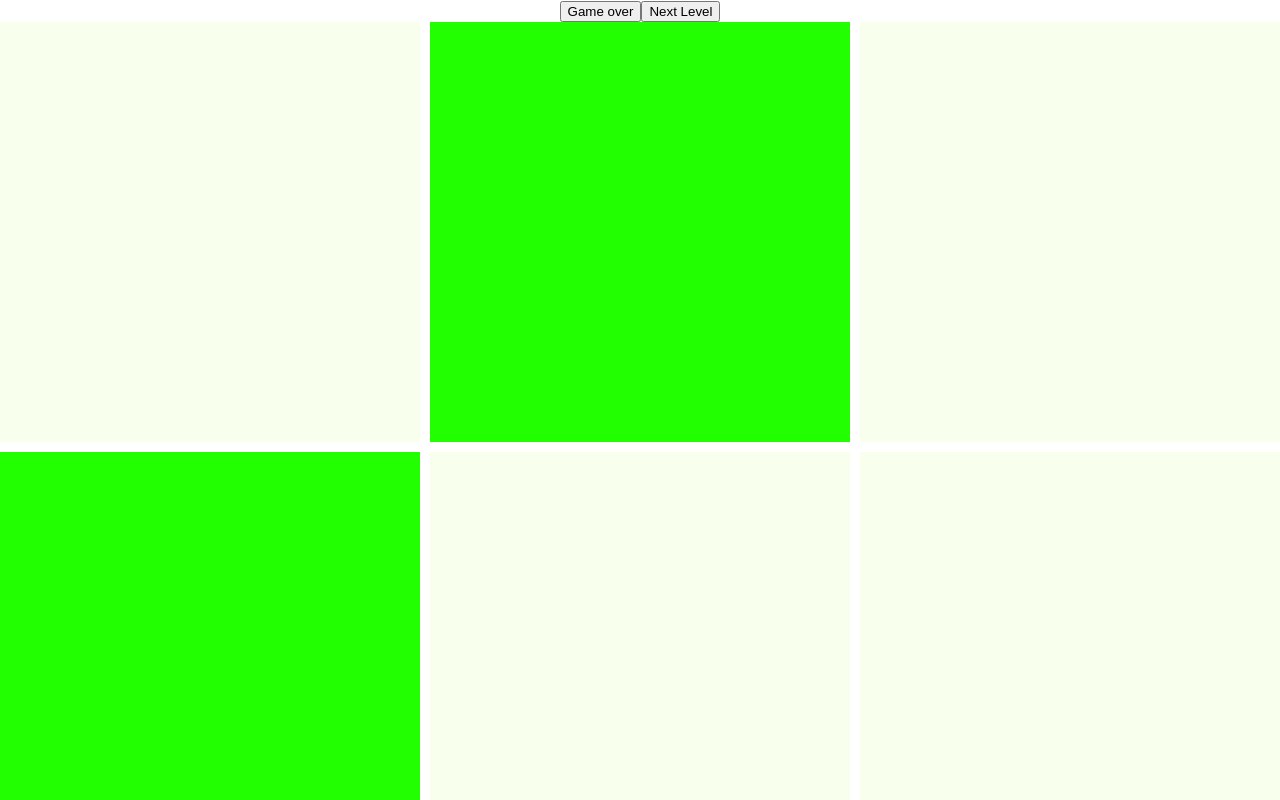
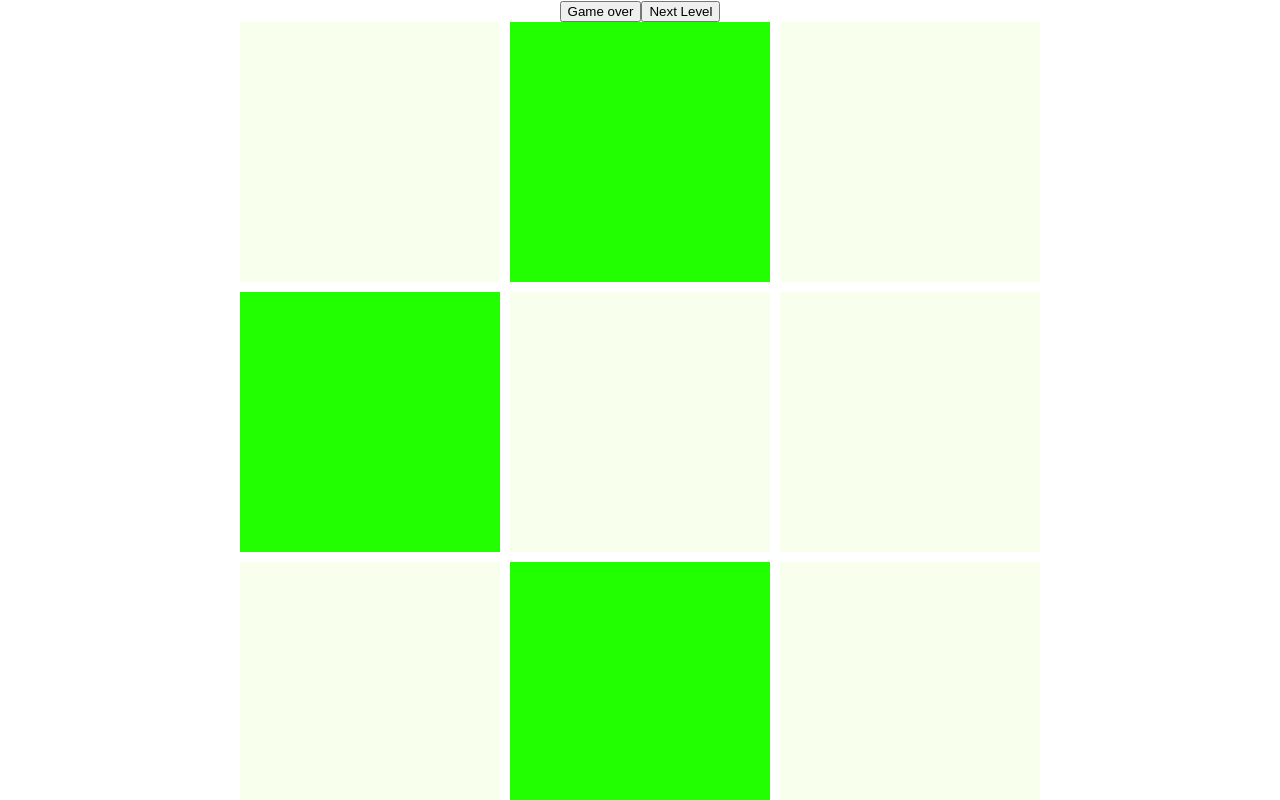
Before and after one commit to Ryancodeshard/memory-game, a React (Create React App) app: page / in a window 1280 px wide. Both pictures are taken after a click on the button "Start Game". Shown: the top 800 px of the page. Built offline with nearby package versions, Linux system fonts and the light colour scheme.

Commit message:
removed rules

```diff
--- a/package.json
+++ b/package.json
@@ -3,6 +3,7 @@
   "version": "0.1.0",
   "private": true,
   "dependencies": {
+    "@babel/plugin-proposal-private-property-in-object": "^7.21.11",
     "@testing-library/jest-dom": "^5.17.0",
     "@testing-library/react": "^13.4.0",
     "@testing-library/user-event": "^13.5.0",
--- a/src/App.css
+++ b/src/App.css
@@ -1,4 +1,6 @@
 .App {
+  height: 100vh;
+  width: 100vw;
   text-align: center;
 }
 
--- a/src/components/GameScreen/GameScreen.tsx
+++ b/src/components/GameScreen/GameScreen.tsx
@@ -46,21 +46,17 @@ const GameScreen = (props: Prop) => {
 
   const [curLevel, setCurLevel] = useState<number>(1);
   const { gridSize, numGreenSquares } = Levels[curLevel];
-  const divStyle = {
-    gridGap: `${gridSize}`,
-    gridTemplateColumns: `repeat(${gridSize}, 1fr)`,
-  };
 
   return (
-    <>
+    <div>
       <button onClick={() => setAppState(AppState.gameover)}>Game over</button>
       <button onClick={() => setCurLevel((prev) => prev + 1)}>
         Next Level
       </button>
-      <div className="container" style={divStyle}>
+      <div className="container">
         <GameGrid gridSize={gridSize} numGreenSquares={numGreenSquares} />
       </div>
-    </>
+    </div>
   );
 };
 
--- a/src/components/GameScreen/components/GameGrid/GameGrid.tsx
+++ b/src/components/GameScreen/components/GameGrid/GameGrid.tsx
@@ -1,17 +1,21 @@
 import shuffle from "./_helper/shuffle";
 import { Square } from "./Square";
+import "./index.css";
 
 const GameGrid = (props: { gridSize: number; numGreenSquares: number }) => {
   const { gridSize, numGreenSquares } = props;
-
+  const divStyle = {
+    gridGap: `${10 - gridSize}`,
+    gridTemplateColumns: `repeat(${gridSize}, 1fr)`,
+  };
   const grids = Array.from({ length: gridSize ** 2 }, (_, i) => i);
   const greenSquares = new Set(shuffle(grids).slice(0, numGreenSquares));
   return (
-    <>
+    <div className="grid" style={divStyle}>
       {grids.map((_, i) => (
         <Square key={i} isGreen={greenSquares.has(i)} />
       ))}
-    </>
+    </div>
   );
 };
 
--- a/src/components/GameScreen/components/GameGrid/Square/Square.tsx
+++ b/src/components/GameScreen/components/GameGrid/Square/Square.tsx
@@ -1,3 +1,4 @@
+import { useState } from "react";
 import "./index.css";
 
 interface Prop {
@@ -6,10 +7,11 @@ interface Prop {
 
 const Square = (prop: Prop) => {
   const { isGreen } = prop;
+  const [isShown, setIsShown] = useState();
   const sqStyle = {
     backgroundColor: `${isGreen ? "#22ff00" : "#f7ffeae2"}`,
   };
-  return <div className="item" style={sqStyle}></div>;
+  return <div className="item" style={sqStyle} />;
 };
 
 export { Square };
--- a/src/components/GameScreen/components/GameGrid/Square/index.css
+++ b/src/components/GameScreen/components/GameGrid/Square/index.css
@@ -2,7 +2,6 @@
 .item {
   aspect-ratio: 1;
   background-color: #f7ffeae2;
-  padding: 20px;
   text-align: center;
   display: inline-block;
 }
--- /dev/null
+++ b/src/components/GameScreen/components/GameGrid/index.css
@@ -0,0 +1,8 @@
+.grid {
+  display: grid;
+  grid-template-columns: repeat(3, 1fr); /* 3 columns with equal width */
+  grid-gap: 10px; /* Gap between grid items */
+  max-height: inherit;
+  margin: auto auto;
+  aspect-ratio: 1;
+}
--- a/src/components/GameScreen/index.css
+++ b/src/components/GameScreen/index.css
@@ -1,5 +1,4 @@
 .container {
-  display: grid;
-  grid-template-columns: repeat(3, 1fr); /* 3 columns with equal width */
-  grid-gap: 10px; /* Gap between grid items */
+  max-height: 100vh;
+  width: 100vw;
 }
--- a/src/components/WelcomeScreen/WelcomeScreen.tsx
+++ b/src/components/WelcomeScreen/WelcomeScreen.tsx
@@ -19,14 +19,6 @@ const WelcomeScreen = (props: Prop) => {
   return (
     <div className="welcome-screen">
       <h1>Welcome to The Memory Game</h1>
-      <div className="rules">
-        <h2>Rules:</h2>
-        <ul>
-          <li>Rule 1: Description of rule 1</li>
-          <li>Rule 2: Description of rule 2</li>
-          <li>Rule 3: Description of rule 3</li>
-        </ul>
-      </div>
       <div className="instructions">
         <h2>Instructions:</h2>
         <p style={{ whiteSpace: "break-spaces" }}>{instructions}</p>
--- a/src/components/WelcomeScreen/index.css
+++ b/src/components/WelcomeScreen/index.css
@@ -3,7 +3,7 @@
   padding: 20px;
 }
 
-.rules, .instructions {
+.instructions {
   margin-bottom: 20px;
 }
 
```
Also changed, not shown: 1 other file (tests, documents, lock files or other folders).
